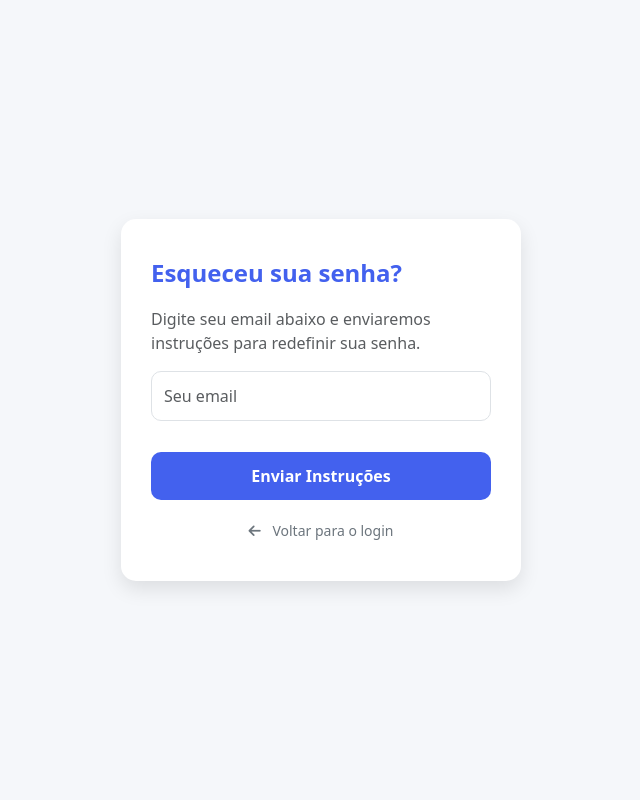
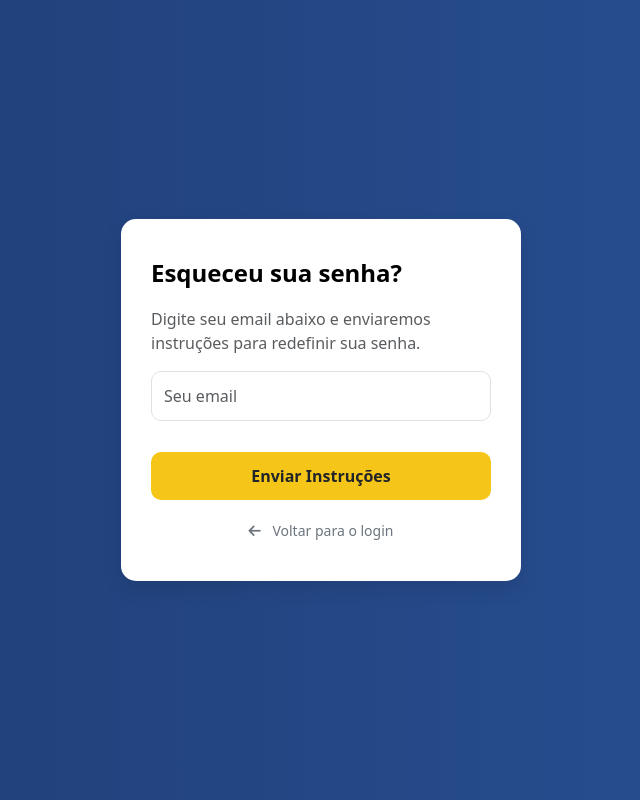
Before and after one commit to Pamorimd/PI5-Turma01-Grupo01, a Django app: page /esqueci-a-senha/ in a window 1280 px wide. Shown: the whole page, without its empty margins (319-959 px from the left). Run offline with Django 5.2, Linux system fonts and the light colour scheme.

Commit message:
arrumando o layout da tela de esqueceu senha, adicionando fundo azul e esqueceu sua senha? em preto

```diff
--- a/app_Goodfilms/templates/login/forgot_password.html
+++ b/app_Goodfilms/templates/login/forgot_password.html
@@ -9,7 +9,7 @@
     <link rel="stylesheet" href="https://cdnjs.cloudflare.com/ajax/libs/font-awesome/6.4.0/css/all.min.css">
     <style>
         body {
-            background-color: #f5f7fa;
+            background: linear-gradient(to right, #1e3c72, #2a5298);
             display: flex;
             align-items: center;
             justify-content: center;
@@ -28,7 +28,7 @@
         .forgot-container h2 {
             font-size: 24px;
             margin-bottom: 20px;
-            color: #4361ee;
+            color: #000000;
             font-weight: bold;
         }
 
@@ -41,14 +41,15 @@
             width: 100%;
             margin-top: 15px;
             padding: 12px;
-            background-color: #4361ee;
+            background-color: #f5c518;
+            color: #212529;
             border: none;
             border-radius: 10px;
             font-weight: bold;
         }
 
         .btn-send:hover {
-            background-color: #3f37c9;
+            background-color: #e0b315;
         }
 
         .back-to-login {
```
